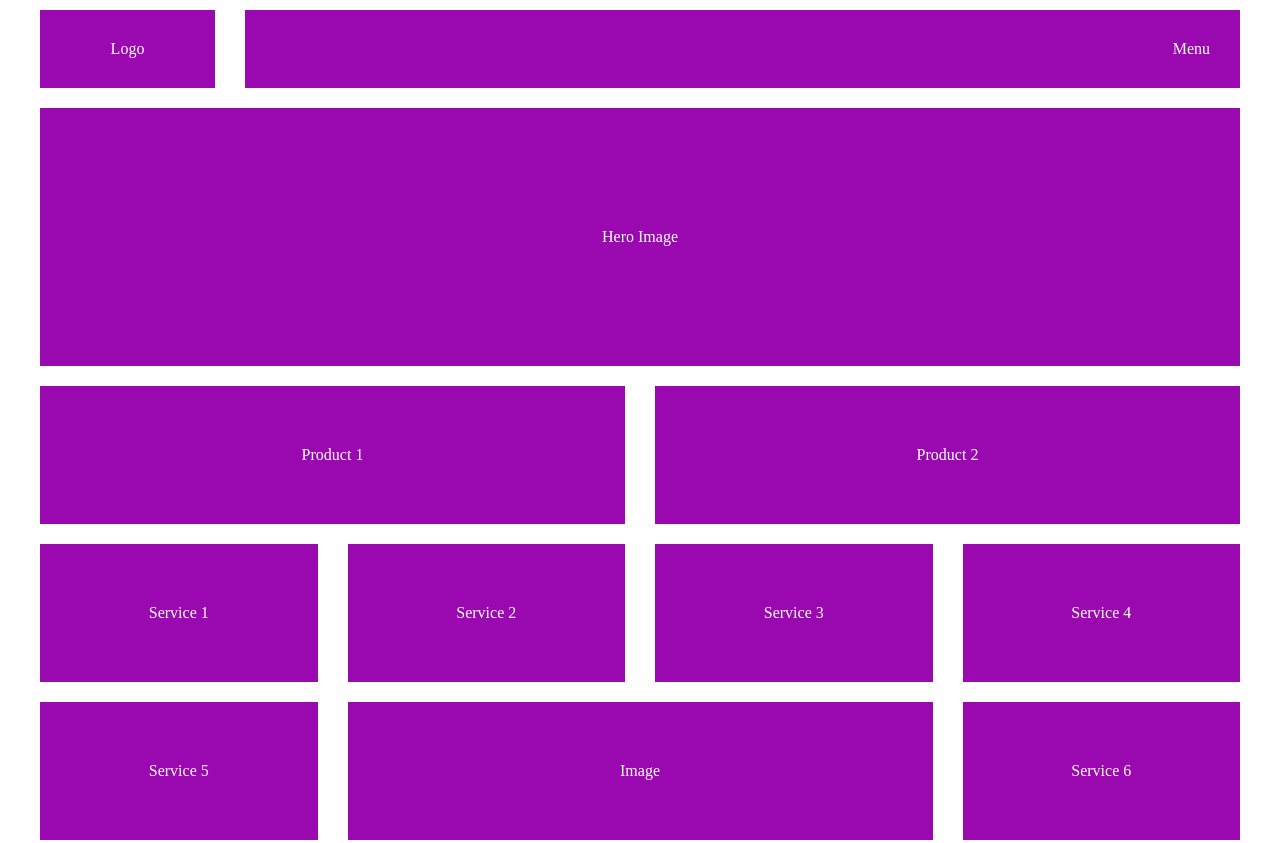
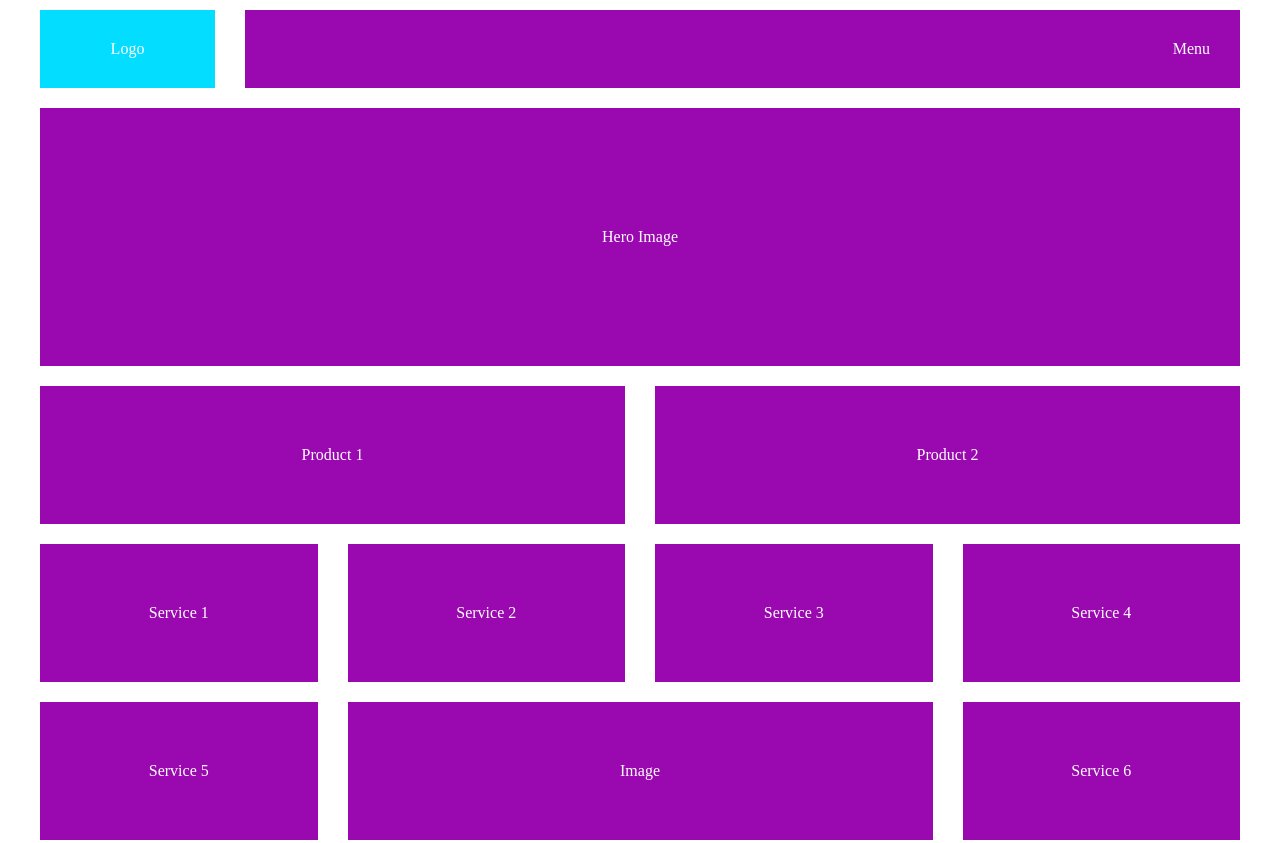
Before and after one commit to KP294/patel_kavit_saffold, a plain HTML site: page index.html in a window 1280 px wide. Shown: the top 843 px of the page. Drawn offline with Linux system fonts and the light colour scheme.

Commit message:
Update main.css

```diff
--- a/css/main.css
+++ b/css/main.css
@@ -11,7 +11,7 @@ body, p, h1, h2, h3, h4, h5 {
 
 /* Header Styles Mobile*/
 .box_logo {
-  background-color: rgb(154, 8, 176);
+  background-color: rgb(3, 221, 255);
   color: rgb(255, 255, 255);
   padding: 20px;
   text-align: center;
```
